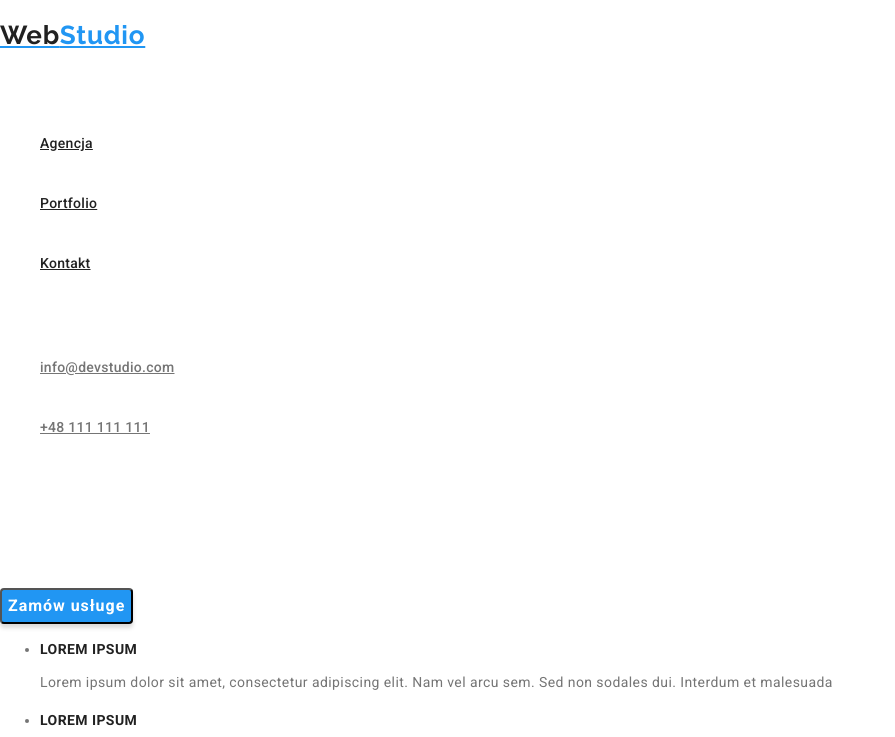
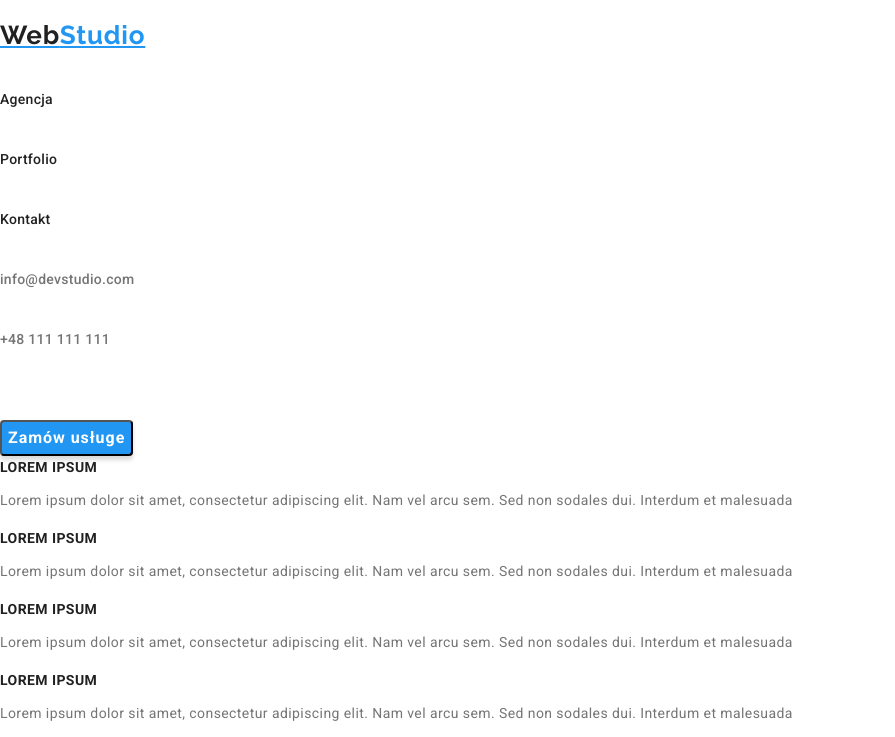
Before and after one commit to jarekbielski/goit-markup-hw-03_ON6, a plain HTML site: page index.html in a window 1280 px wide. Shown: the top 737 px of the page, without its empty margins (0-895 px from the left). Drawn offline with nearby package versions, Linux system fonts and the light colour scheme.

Commit message:
link list

```diff
--- a/css/styles.css
+++ b/css/styles.css
@@ -10,6 +10,33 @@ body {
     text-decoration: none;
 }
 
+h1,
+h2,
+h3,
+h4,
+h5,
+h6 {
+    margin: 0;
+    padding: 0;
+}
+
+ul,
+ol {
+    padding: 0;
+    margin: 0;
+}
+
+p {
+    padding: 0;
+}
+
+.list {
+    list-style: none;
+}
+
+.link {
+    text-decoration: none;
+}
 
 /* ---COMPONENTS--- */
 .main-header {
@@ -19,6 +46,15 @@ body {
     text-align: center;
     letter-spacing: 0.03em;
     color: #212121;
+}
+
+img {
+    display: block;
+}
+
+.container {
+    width: 1200px;
+
 }
 
 /* ---END-COMPONENTS--- */
--- a/index.html
+++ b/index.html
@@ -21,27 +21,29 @@
 
   <body>
     <header class="header">
+      <div class="container">
           <!--Logo-header-->
           <a class="navigation_logo" href="index.html"
             ><span class="accent">Web</span>Studio</a
           >
           <!--Navigation-->
           <nav>
-          <ul class="navigation_list">
-            <li class="navigation-list-item"><a class="navigation-list-link" href="#">Agencja</a></li>
-            <li class="navigation-list-item"><a class="navigation-list-link" href="portfolio.html">Portfolio</a></li>
-            <li class="navigation-list-item"><a class="navigation-list-link" href="#">Kontakt</a></li>
+          <ul class="navigation_list list">
+            <li class="navigation-list-item"><a class="navigation-list-link link" href="#">Agencja</a></li>
+            <li class="navigation-list-item"><a class="navigation-list-link link" href="portfolio.html">Portfolio</a></li>
+            <li class="navigation-list-item"><a class="navigation-list-link link" href="#">Kontakt</a></li>
           </ul>
         </nav>
         <!--Contact-header-->
-        <ul class="Contact-header">
+        <ul class="Contact-header list">
           <li class="adress">
-            <a class="adress-link" href="mailto:info@devstudio.com">info@devstudio.com</a>
+            <a class="adress-link link" href="mailto:info@devstudio.com">info@devstudio.com</a>
           </li>
           <li class="adress-phone-number">
-            <a class="adress-phone-number-link" href="tel:+48111111111">+48 111 111 111</a>
+            <a class="adress-phone-number-link link" href="tel:+48111111111">+48 111 111 111</a>
           </li>
         </ul>
+        </div>
     </header>
 
     <main>
```
